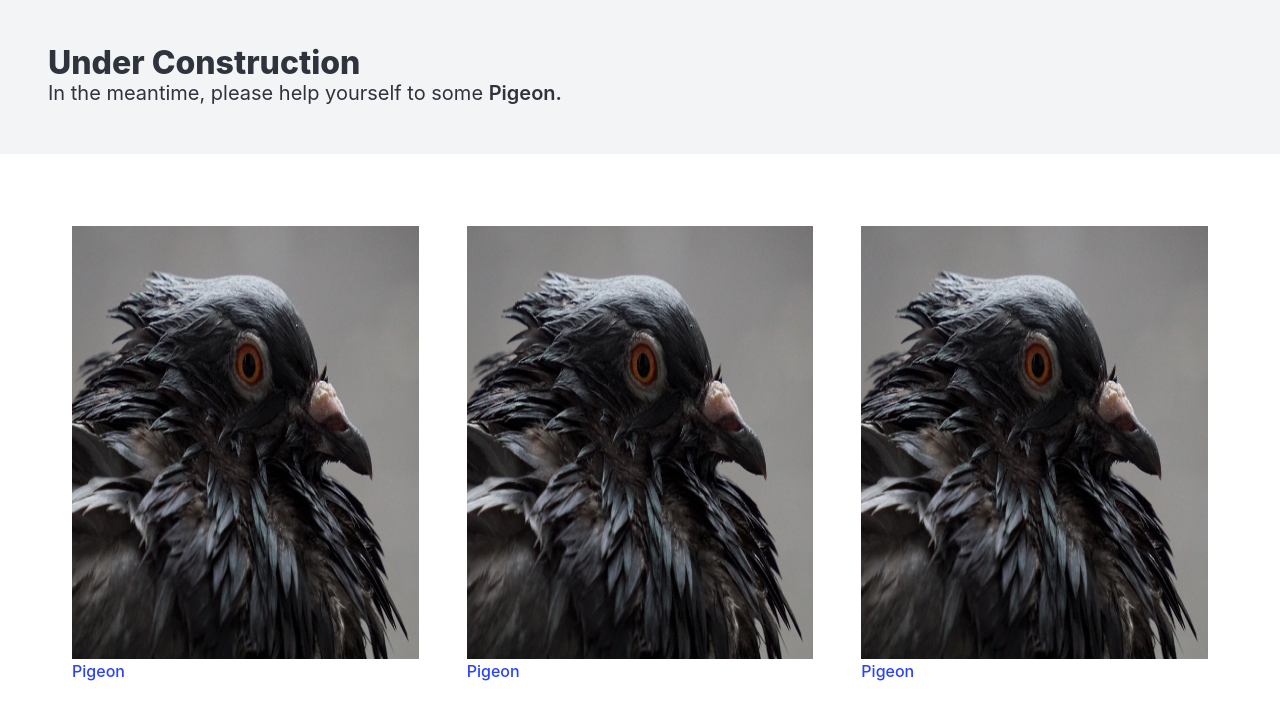
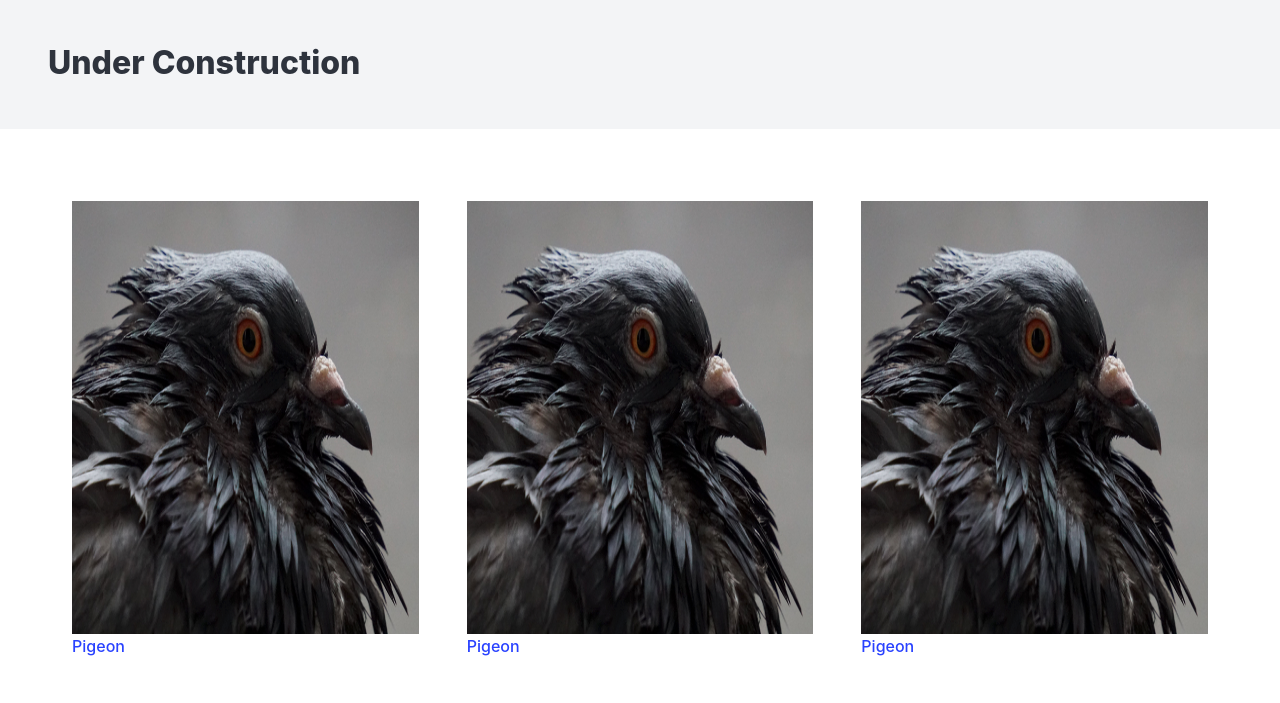
Before and after one commit to Cajefi/cajefi.github.io, a plain HTML site: page index.html in a window 1280 px wide. Shown: the part 57-760 px from the top of the page. Drawn offline with nearby package versions, Linux system fonts and the light colour scheme.

Commit message:
Removed Pigeson

```diff
--- a/index.html
+++ b/index.html
@@ -59,7 +59,6 @@
         Under Construction
       </p>
       <p class="subtitle">
-        In the meantime, please help yourself to some <strong>Pigeon.</strong>
       </p>
     </div>
   </section>
```
